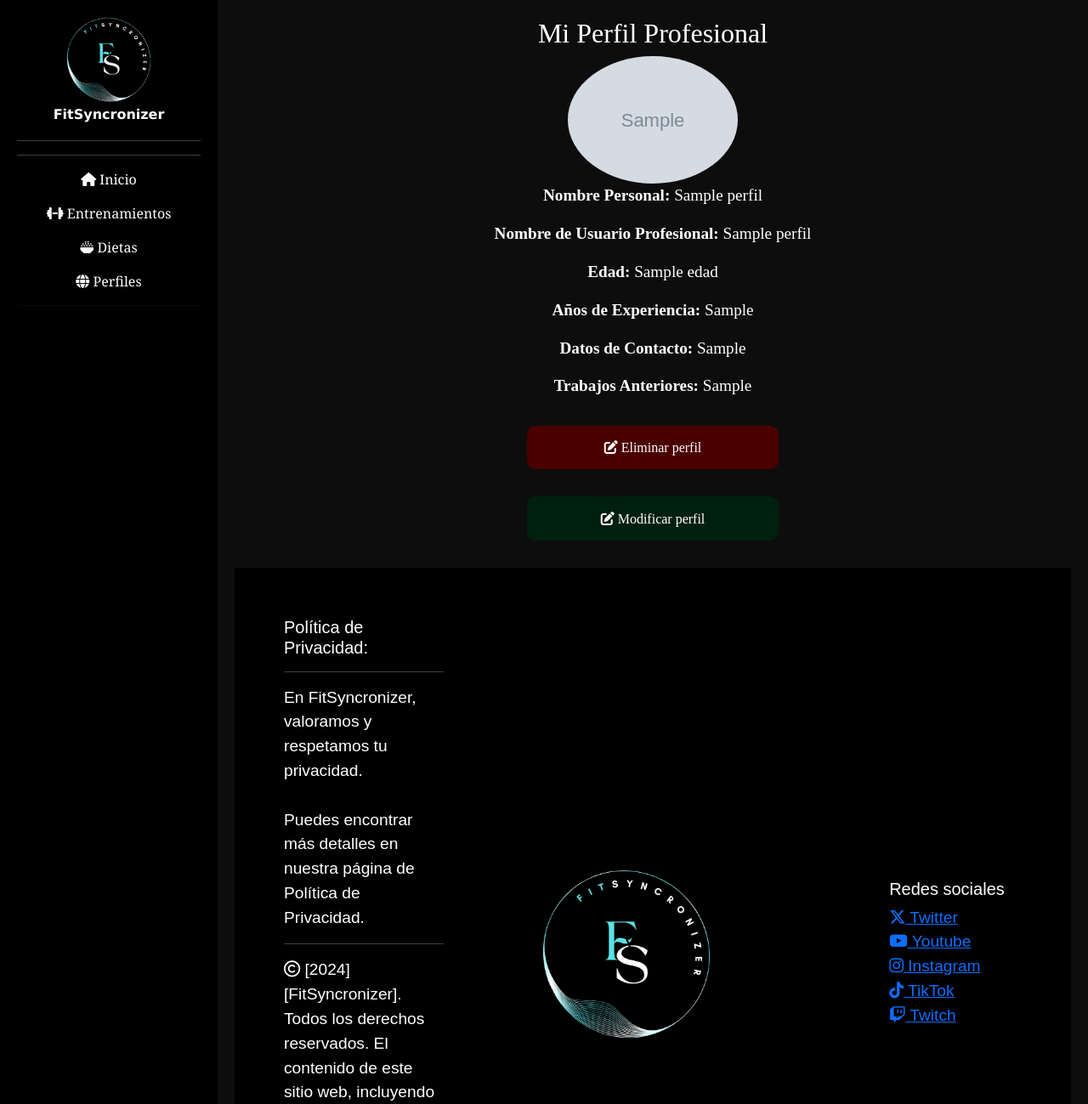
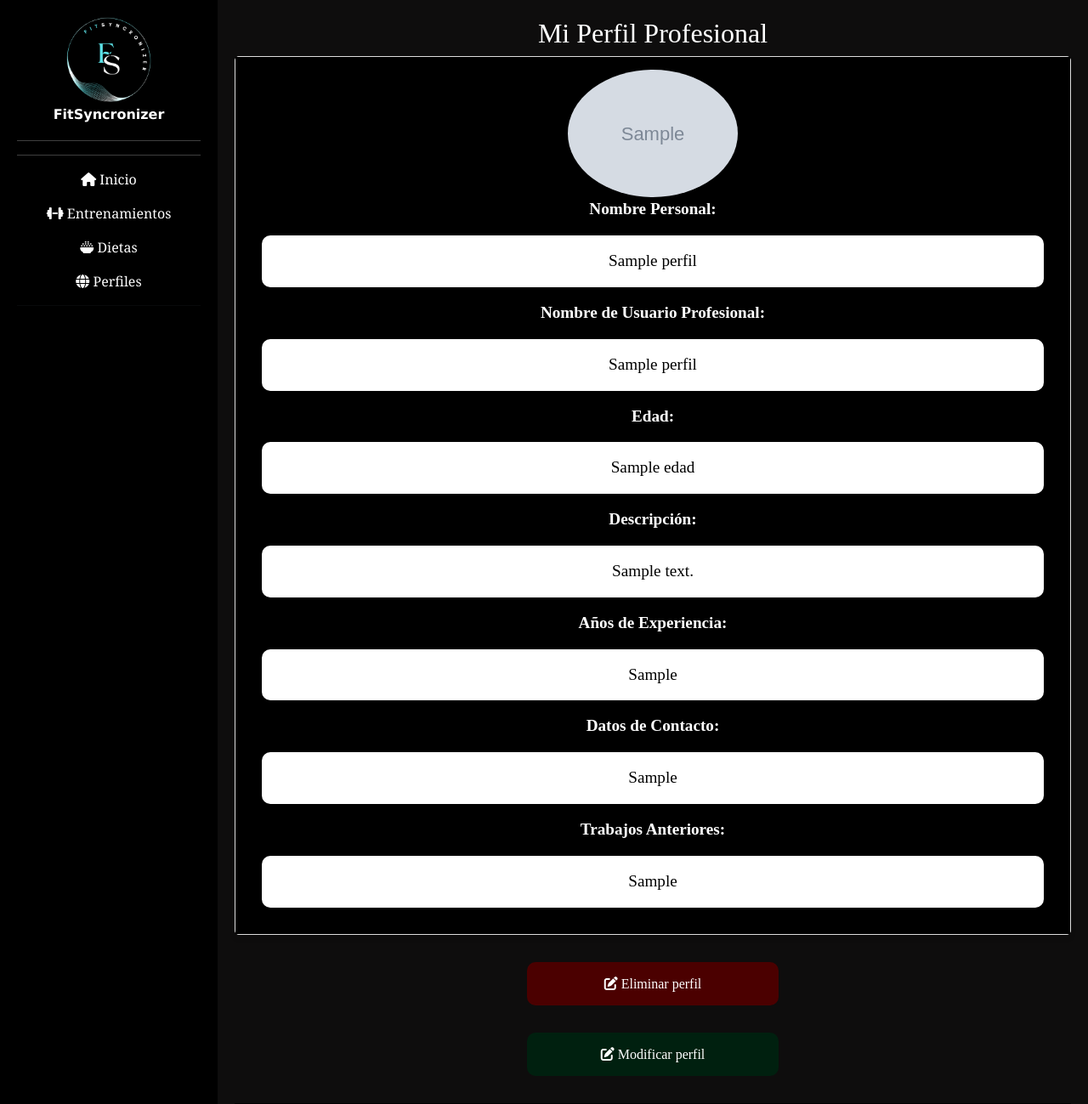
Before and after one commit to OscarFdz24/RepositorioFernandez-Chinchilla, a PHP site: template FitSyncronizer/app/vistas/miPerfil.php in a window 1280 px wide. Shown: the part 49-1348 px from the top of the page at 85% size. Run offline with PHP 8.4, Linux system fonts and the light colour scheme; the template is opened without the code that fills it: most values are stand-ins (such as "Sample title", 1, 10 or a date in 2020); grey boxes marked "Sample" are stand-in pictures; data that the repository does not hold is empty.

Commit message:
Correccion de errores y perfiles de prueba subidos

```diff
--- a/FitSyncronizer/app/vistas/miPerfil.php
+++ b/FitSyncronizer/app/vistas/miPerfil.php
@@ -133,13 +133,25 @@
                             <div class="buttons buttons--modifier"> <a href="index.php?accion=crearPerfil"><i class="fa-solid fa-pen-to-square"></i> Crear perfil</a></div>
                         <?php else : ?>
                             <h2>Mi Perfil Profesional</h2>
-                            <img src="web/fotosPerfiles/<?= htmlspecialchars($perfil->getImagen()) ?>" alt="Foto de Perfil" class="perfil-img">
-                            <p><strong>Nombre Personal:</strong> <?= htmlspecialchars($perfil->getNombrePersonal()) ?></p>
-                            <p><strong>Nombre de Usuario Profesional:</strong> <?= htmlspecialchars($perfil->getNombreUsuarioProfesional()) ?></p>
-                            <p><strong>Edad:</strong> <?= htmlspecialchars($perfil->getEdad()) ?></p>
-                            <p><strong>Años de Experiencia:</strong> <?= htmlspecialchars($perfil->getAnosExperiencia()) ?></p>
-                            <p><strong>Datos de Contacto:</strong> <?= htmlspecialchars($perfil->getDatosContacto()) ?></p>
-                            <p><strong>Trabajos Anteriores:</strong> <?= htmlspecialchars($perfil->getTrabajosAnteriores()) ?></p>
+                            <div class="card data-perfil__card">
+                                <div class="card__body" style="background-color:black;">
+                                    <img src="web/fotosPerfiles/<?= htmlspecialchars($perfil->getImagen()) ?>" alt="Foto de Perfil" class="perfil-img">
+                                    <p><strong>Nombre Personal:</strong><br></p>
+                                    <p class="datos"><?= htmlspecialchars($perfil->getNombrePersonal()) ?></p>
+                                    <p><strong>Nombre de Usuario Profesional:</strong><br></p>
+                                    <p class="datos"><?= htmlspecialchars($perfil->getNombreUsuarioProfesional()) ?></p>
+                                    <p><strong>Edad:</strong><br></p>
+                                    <p class="datos"><?= htmlspecialchars($perfil->getEdad()) ?></p>
+                                    <p><strong>Descripción:</strong><br></p>
+                                    <p class="datos"><?= htmlspecialchars($perfil->getDescripcionPersonal()) ?></p>
+                                    <p><strong>Años de Experiencia:</strong><br></p>
+                                    <p class="datos"><?= htmlspecialchars($perfil->getAnosExperiencia()) ?></p>
+                                    <p><strong>Datos de Contacto:</strong><br></p>
+                                    <p class="datos"><?= htmlspecialchars($perfil->getDatosContacto()) ?></p>
+                                    <p><strong>Trabajos Anteriores:</strong><br></p>
+                                    <p class="datos"><?= htmlspecialchars($perfil->getTrabajosAnteriores()) ?></p>
+                                </div>
+                            </div>
                             <div class="buttons-container">
                                 <div class="buttons buttons--delete">
                                     <a href="index.php?accion=eliminarPerfil&id=<?php echo $perfil->getId() ?>"><i class="fa-solid fa-pen-to-square"></i> Eliminar perfil</a>
@@ -270,13 +282,25 @@
                             <div class="buttons buttons--modifier"> <a href="index.php?accion=crearPerfil"><i class="fa-solid fa-pen-to-square"></i> Crear perfil</a></div>
                         <?php else : ?>
                             <h2>Mi Perfil Profesional</h2>
-                            <img src="web/fotosPerfiles/<?= htmlspecialchars($perfil->getImagen()) ?>" alt="Foto de Perfil" class="perfil-img">
-                            <p><strong>Nombre Personal:</strong> <?= htmlspecialchars($perfil->getNombrePersonal()) ?></p>
-                            <p><strong>Nombre de Usuario Profesional:</strong> <?= htmlspecialchars($perfil->getNombreUsuarioProfesional()) ?></p>
-                            <p><strong>Edad:</strong> <?= htmlspecialchars($perfil->getEdad()) ?></p>
-                            <p><strong>Años de Experiencia:</strong> <?= htmlspecialchars($perfil->getAnosExperiencia()) ?></p>
-                            <p><strong>Datos de Contacto:</strong> <?= htmlspecialchars($perfil->getDatosContacto()) ?></p>
-                            <p><strong>Trabajos Anteriores:</strong> <?= htmlspecialchars($perfil->getTrabajosAnteriores()) ?></p>
+                            <div class="card data-perfil__card ">
+                                <div class="card__body" style="background-color:black;">
+                                    <img src="web/fotosPerfiles/<?= htmlspecialchars($perfil->getImagen()) ?>" alt="Foto de Perfil" class="perfil-img">
+                                    <p><strong>Nombre Personal:</strong><br></p>
+                                    <p class="datos"><?= htmlspecialchars($perfil->getNombrePersonal()) ?></p>
+                                    <p><strong>Nombre de Usuario Profesional:</strong><br></p>
+                                    <p class="datos"><?= htmlspecialchars($perfil->getNombreUsuarioProfesional()) ?></p>
+                                    <p><strong>Edad:</strong><br></p>
+                                    <p class="datos"><?= htmlspecialchars($perfil->getEdad()) ?></p>
+                                    <p><strong>Descripción:</strong><br></p>
+                                    <p class="datos"><?= htmlspecialchars($perfil->getDescripcionPersonal()) ?></p>
+                                    <p><strong>Años de Experiencia:</strong><br></p>
+                                    <p class="datos"><?= htmlspecialchars($perfil->getAnosExperiencia()) ?></p>
+                                    <p><strong>Datos de Contacto:</strong><br></p>
+                                    <p class="datos"><?= htmlspecialchars($perfil->getDatosContacto()) ?></p>
+                                    <p><strong>Trabajos Anteriores:</strong><br></p>
+                                    <p class="datos"><?= htmlspecialchars($perfil->getTrabajosAnteriores()) ?></p>
+                                </div>
+                            </div>
                             <div>
                                 <div class="buttons buttons--delete">
                                     <a href="index.php?accion=eliminarPerfil&id=<?php echo $perfil->getId() ?>"><i class="fa-solid fa-pen-to-square"></i> Eliminar perfil</a>
--- a/FitSyncronizer/app/vistas/sobreMi.php
+++ b/FitSyncronizer/app/vistas/sobreMi.php
@@ -129,7 +129,7 @@
             <p><?= Sesion::getUsuario()->getTelefono() ?></p>
             <hr class="separador">
             <div class="PrimaryMenu">
-                <a href=""><i class="fa-solid fa-house"></i> Inicio</a>
+                <a href="index.php?accion=vistaNormal"><i class="fa-solid fa-house"></i> Inicio</a>
                 <a href="index.php?accion=listarEntrenamientos"><i class="fa-solid fa-dumbbell"></i> Entrenamientos</a>
                 <a href="index.php?accion=listarDietas"><i class="fa-solid fa-bowl-rice"></i> Dietas</a>
                 <a href="index.php?accion=listarPerfiles"><i class="fa-solid fa-globe"></i> Perfiles</a>
--- a/FitSyncronizer/web/css/listarPerfiles.css
+++ b/FitSyncronizer/web/css/listarPerfiles.css
@@ -31,7 +31,6 @@
 }
 .col-4 .card{
     background-color: rgb(120, 121, 122);
-    padding-top: 1rem;
 }
 .perfil-img {
     max-width: 60%;
@@ -39,7 +38,8 @@
     max-height: 250px;
     min-height: 250px;
     border-radius: 50%;
-    border:2px solid black
+    border:2px solid black;
+    margin-top: 10px;
 }
 h3{
     padding-top: 1rem;
--- a/FitSyncronizer/web/css/mostrarStyles.css
+++ b/FitSyncronizer/web/css/mostrarStyles.css
@@ -39,6 +39,21 @@
     display: -webkit-box;
     -webkit-box-orient: vertical;
     text-overflow: ellipsis;
+}
+.data-perfil__card{
+    background-color: #fff!important;
+    border: 1px solid #ddd;
+    border-radius: 5px;
+    box-shadow: 0 4px 6px rgba(0, 0, 0, 0.1);
+    display: flex;
+    flex-direction: column;
+}
+.datos{
+    background-color: white;
+    color: black;
+    margin: 1rem!important;
+    padding: 1rem!important;
+    border-radius: 10px;
 }
 .buttons-container{
     text-align: center;
```
Also changed, not shown: FitSyncronizer/app/vistas/mostrarPerfil.php (+38 -14 lines), FitSyncronizer/web/fotosPerfiles/1ce12c6e3596c6eff854d73de108827a.png (added), FitSyncronizer/web/fotosPerfiles/3bf2d79aa703799e150bd303830577e7.png (deleted), FitSyncronizer/web/fotosPerfiles/4d8f0b19f4982b9de2f43fc92715da99.jpg (added), FitSyncronizer/web/fotosPerfiles/a7700d3796efc1408c9aedd201c594b2.png (deleted), FitSyncronizer/web/fotosPerfiles/ac5cab32fec0a0d241af744b1d2b3db1.png (added), FitSyncronizer/web/fotosPerfiles/c9a98643034e5032473292d0885d27d4.jpg (added), FitSyncronizer/web/fotosPerfiles/e6efc11f665ffedf5d4cbed124b8f796.jpg (added), FitSyncronizer/web/fotosPerfiles/ea51d81f7411b8bd76eb1471df918bef.png (added).
